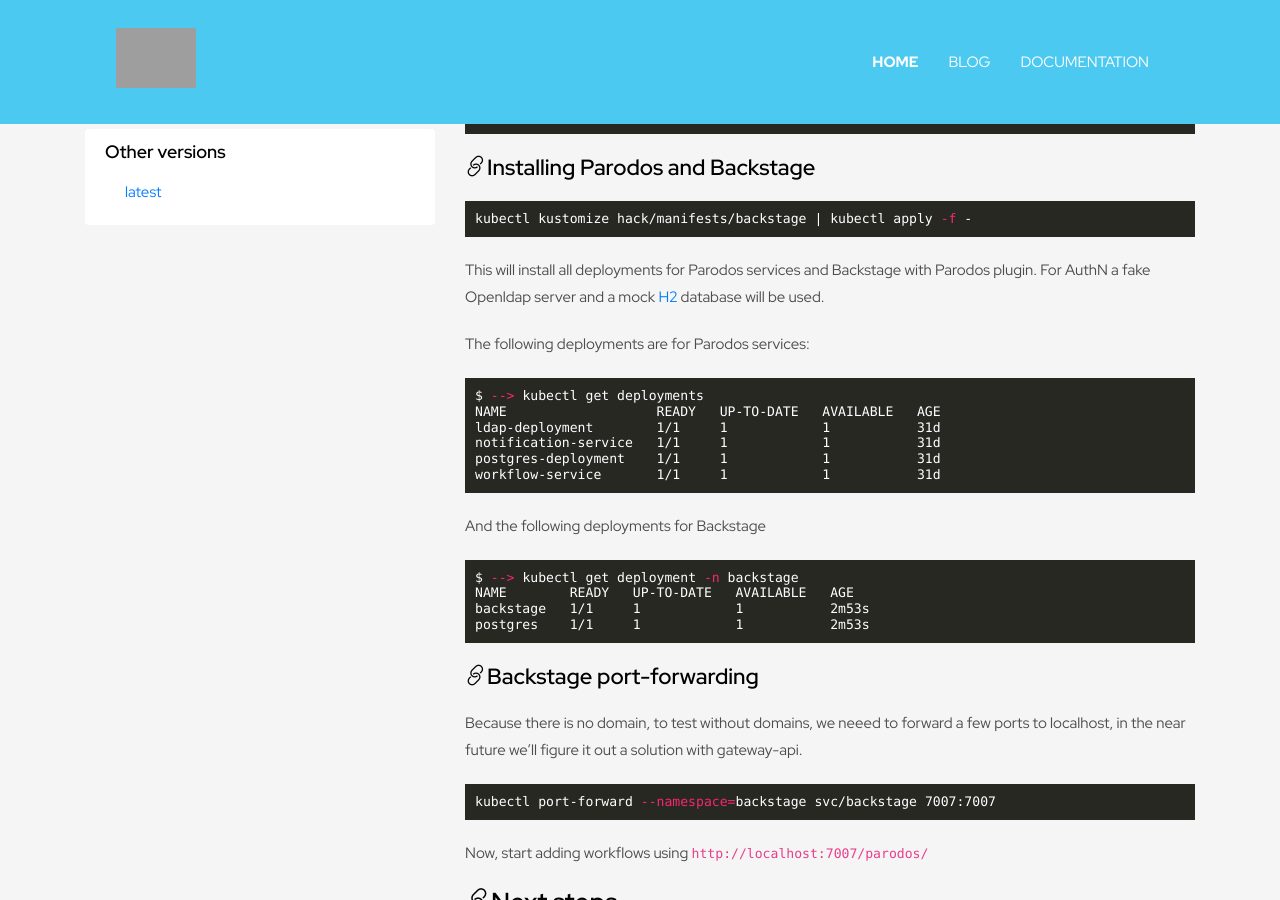
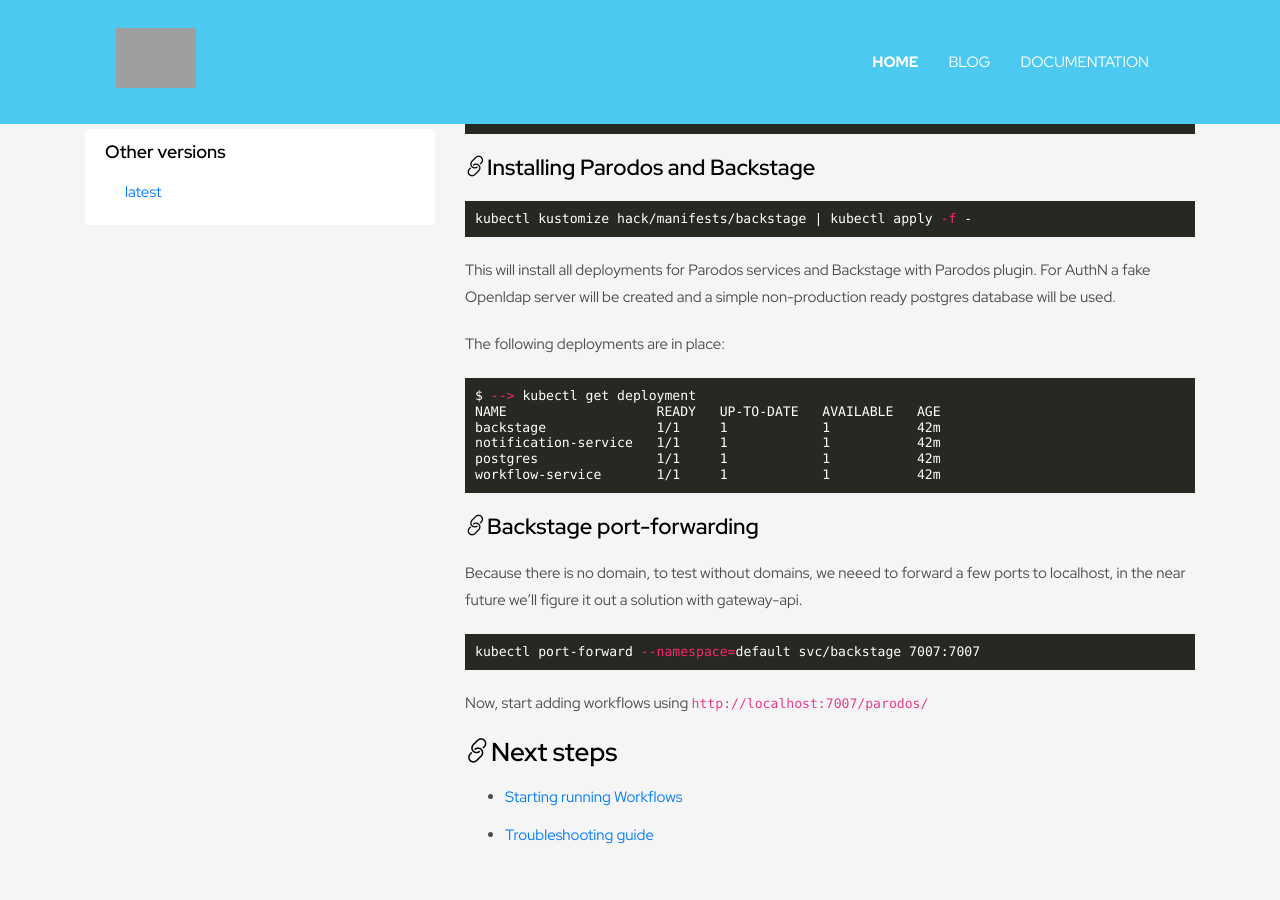
Before and after one commit to parodos-dev/parodos-dev.github.io, a Jekyll site: the page built from documentation/latest/gsg/kind.md, in a window 1280 px wide and 900 px high, scrolled down 986 px. Built offline with Jekyll 4.4.1, drawn with Linux system fonts in a browser that asks for light colours; a script that is not in the unit is left out; grey boxes are pictures that could not be loaded.

Commit message:
feat: GSG update the deployment
according to the changes introduced by this PR:
https://github.com/parodos-dev/parodos/pull/467

Signed-off-by: Eloy Coto <eloy.coto@acalustra.com>

````diff
--- a/documentation/latest/gsg/kind.md
+++ b/documentation/latest/gsg/kind.md
@@ -74,27 +74,18 @@
 ```
 
 This will install all deployments for Parodos services and Backstage with
-Parodos plugin. For AuthN a fake Openldap server and a mock
-[H2](https://www.h2database.com/html/main.html) database will be used.
+Parodos plugin. For AuthN a fake Openldap server will be created and a simple
+non-production ready postgres database will be used.
 
-The following deployments are for Parodos services:
+The following deployments are in place:
 
 ```bash
-$ --> kubectl get deployments
+$ --> kubectl get deployment
 NAME                   READY   UP-TO-DATE   AVAILABLE   AGE
-ldap-deployment        1/1     1            1           31d
-notification-service   1/1     1            1           31d
-postgres-deployment    1/1     1            1           31d
-workflow-service       1/1     1            1           31d
-```
-
-And the following deployments for Backstage
-
-```bash
-$ --> kubectl get deployment -n backstage
-NAME        READY   UP-TO-DATE   AVAILABLE   AGE
-backstage   1/1     1            1           2m53s
-postgres    1/1     1            1           2m53s
+backstage              1/1     1            1           42m
+notification-service   1/1     1            1           42m
+postgres               1/1     1            1           42m
+workflow-service       1/1     1            1           42m
 ```
 
 ### Backstage port-forwarding
@@ -104,7 +95,7 @@
 gateway-api.
 
 ```bash
-kubectl port-forward --namespace=backstage svc/backstage 7007:7007
+kubectl port-forward --namespace=default svc/backstage 7007:7007
 ```
 
 Now, start adding workflows using `http://localhost:7007/parodos/`
````
